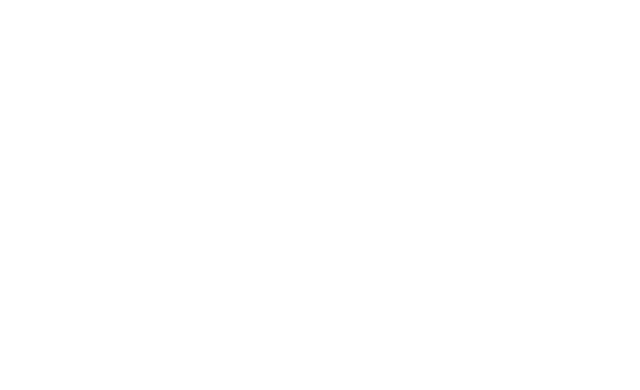
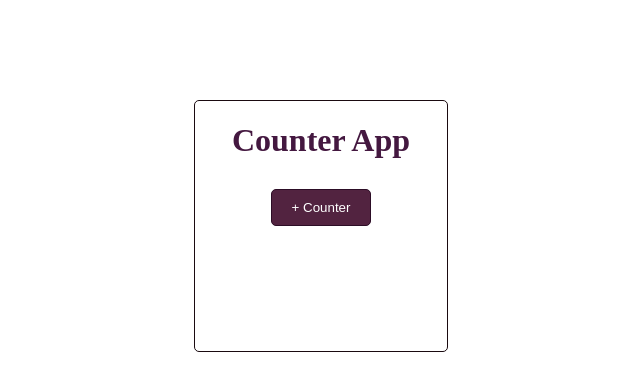
Before and after one commit to gendyvip/Source-Control, a plain HTML site: page index.html in a window 1280 px wide. Shown: the whole page, without its empty margins (319-959 px from the left). Drawn offline with Linux system fonts and the light colour scheme.

Commit message:
Modify Index and Style Files

```diff
--- a/index.html
+++ b/index.html
@@ -1,12 +1,20 @@
 <!DOCTYPE html>
 <html lang="en">
+
 <head>
     <meta charset="UTF-8">
     <meta name="viewport" content="width=device-width, initial-scale=1.0">
     <title>Document</title>
     <link rel="stylesheet" href="style.css">
 </head>
+
 <body>
+    <div class="container">
+        <h1>Counter App</h1>
+        <button id="counter" type="button">+ Counter</button>
+        <h2 id="count"></h2>
+    </div>
+    <script src="counter.js"></script>
+</body>
 
-</body>
 </html>
--- a/style.css
+++ b/style.css
@@ -0,0 +1,27 @@
+.container {
+    height: 250px;
+    width: 20%;
+    margin: 100px auto;
+    border-radius: 5px;
+    border: 1px solid rgb(26, 10, 16);
+}
+
+h1 {
+    text-align: center;
+    color: rgb(68, 24, 64)
+}
+
+button {
+    display: block;
+    margin: 30px auto 0px auto;
+    padding: 10px 20px;
+    background-color: rgb(82, 35, 64);
+    border: 1px solid rgb(44, 13, 38);
+    border-radius: 5px;
+    color: #fff;
+    cursor: pointer;
+}
+
+h2 {
+    text-align: center;
+}
```
